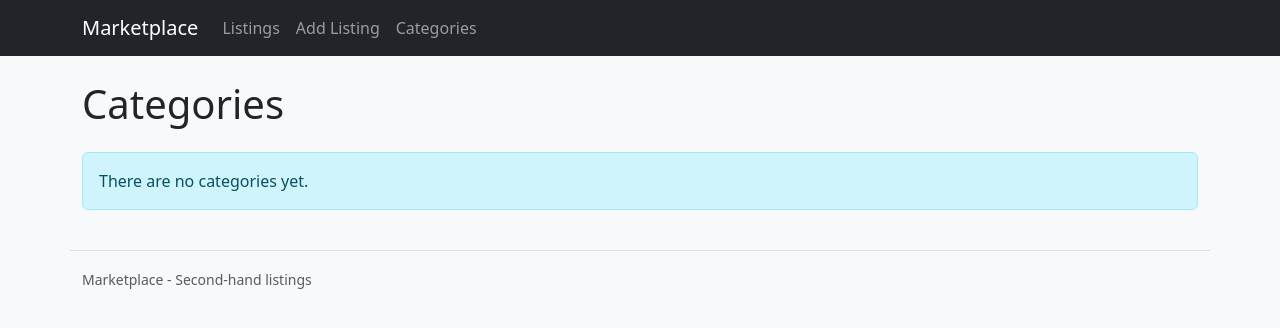
After one commit to Rjohnahld/marketplace_backend, a Node server app: page /categories in a window 1280 px wide. The commit adds this page. Shown: the top 328 px of the page. Run offline with Node 20, Linux system fonts and the light colour scheme; some libraries are stand-ins or nearby versions.

Commit message:
added read features for categories

```diff
--- a/index.js
+++ b/index.js
@@ -192,6 +192,20 @@ app.post("/listing/:id/delete", async function (req, res, next) {
 });
 
 // CATEGORIES PORTION
+app.get("/categories", async function (req, res, next) {
+    try {
+        const [categories] = await dbConnection.execute(
+            `SELECT categories.category_id, categories.name,
+                COUNT(listings.listing_id) AS listing_count
+             FROM categories
+             LEFT JOIN listings ON listings.category_id = categories.category_id
+             GROUP BY categories.category_id, categories.name
+             ORDER BY categories.name`);
+        res.render("categories", { pageTitle: "Categories", categories });
+    } catch (e) {
+        next(e);
+    }
+});
 
 app.listen(port, () => {
     console.log(`Server running at http://localhost:${port}`);
--- /dev/null
+++ b/views/categories.ejs
@@ -0,0 +1,17 @@
+<h1 class="mb-4">Categories</h1>
+
+<% if (categories.length===0) { %>
+    <div class="alert alert-info" role="status">There are no categories yet.</div>
+    <% } else { %>
+        <ul class="list-group">
+            <% for (let c of categories) { %>
+                <li class="list-group-item d-flex justify-content-between align-items-center">
+                    <%= c.name %>
+                        <span
+                            class="badge <%= c.listing_count > 0 ? 'text-bg-primary' : 'text-bg-secondary' %> rounded-pill">
+                            <%= c.listing_count %>
+                        </span>
+                </li>
+                <% } %>
+        </ul>
+        <% } %>
--- a/views/partials/navigation.ejs
+++ b/views/partials/navigation.ejs
@@ -11,6 +11,7 @@
       <div class="navbar-nav">
         <a class="nav-link" href="/">Listings</a>
         <a class="nav-link" href="/listing/create">Add Listing</a>
+        <a class="nav-link" href="/categories">Categories</a>
       </div>
     </div>
   </div>
```
